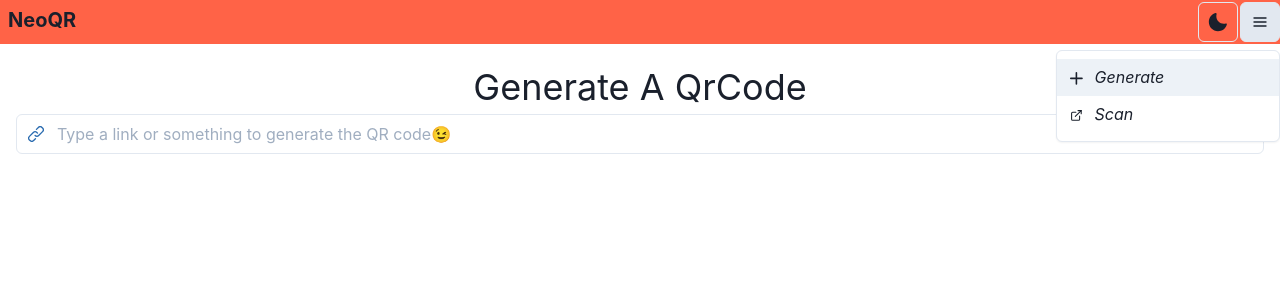
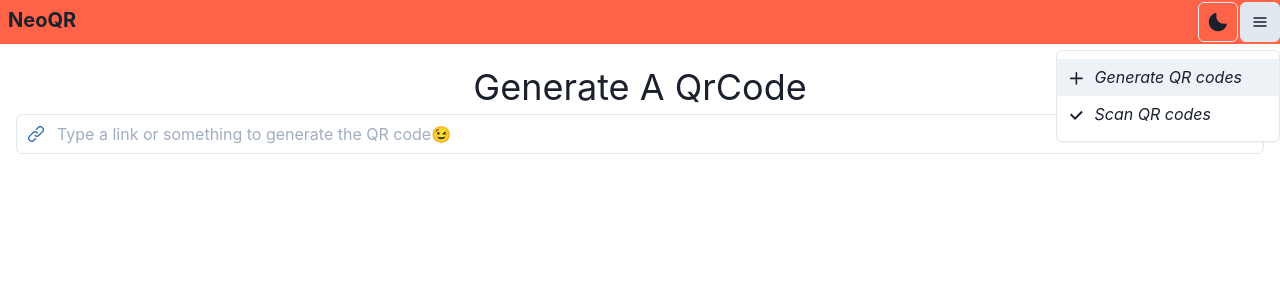
Before and after one commit to mostafa-taman-ashtrei/NeoQR, a React (Create React App) app: page /generate in a window 1280 px wide. Both pictures are taken after a click on the button 1260 px from the left and 22 px from the top of the page. Shown: the top 300 px of the page. Built offline with nearby package versions, Linux system fonts and the light colour scheme.

Commit message:
add qr download

```diff
--- a/public/index.html
+++ b/public/index.html
@@ -9,7 +9,6 @@
   <meta name="description" content="Web site created using create-react-app" />
   <link rel="apple-touch-icon" href="%PUBLIC_URL%/logo192.png" />
   <link rel="manifest" href="%PUBLIC_URL%/manifest.json" />
-  <link rel="https://cdnjs.cloudflare.com/ajax/libs/font-awesome/5.15.4/css/all.min.css" href="style.css">
   <title>React App</title>
 </head>
 
--- a/src/components/Nav.tsx
+++ b/src/components/Nav.tsx
@@ -1,7 +1,7 @@
 import React from 'react';
 import { Flex, Text, Heading, Box, Spacer, IconButton, Menu, MenuButton, MenuItem, MenuList } from '@chakra-ui/react';
 import { Link as RouterLink } from 'react-router-dom';
-import { HamburgerIcon, AddIcon, ExternalLinkIcon } from '@chakra-ui/icons';
+import { HamburgerIcon, AddIcon, CheckIcon } from '@chakra-ui/icons';
 import ThemeToggle from './ThemeToggle';
 
 const Nav: React.FC = () => (
@@ -24,13 +24,13 @@ const Nav: React.FC = () => (
                 <MenuList>
                     <RouterLink to="/generate">
                         <MenuItem icon={<AddIcon />}>
-                            <RouterLink to="/generate"><Text as="i">Generate</Text></RouterLink>
+                            <RouterLink to="/generate"><Text as="i">Generate QR codes</Text></RouterLink>
                         </MenuItem>
                     </RouterLink>
 
                     <RouterLink to="/scan">
-                        <MenuItem icon={<ExternalLinkIcon />}>
-                            <Text as="i">Scan</Text>
+                        <MenuItem icon={<CheckIcon />}>
+                            <Text as="i">Scan QR codes</Text>
                         </MenuItem>
                     </RouterLink>
                 </MenuList>
--- a/src/pages/GenerateQr.tsx
+++ b/src/pages/GenerateQr.tsx
@@ -5,6 +5,19 @@ import QRcode from 'qrcode.react';
 
 const GenerateQr: React.FC = () => {
     const [qrData, setQrData] = useState<string>('');
+
+    const downloadQR = () => {
+        const qrCanvasElement: HTMLCanvasElement | null = document.querySelector('canvas');
+        if (qrCanvasElement == null) return;
+        const url = qrCanvasElement.toDataURL('imgae/png').replace('image/png', 'image/octet-stream');
+
+        const downloadLink = document.createElement('a');
+        downloadLink.href = url;
+        downloadLink.download = 'NEOQR.png';
+        document.body.appendChild(downloadLink);
+        downloadLink.click();
+        document.body.removeChild(downloadLink);
+    };
 
     return (
         <Grid h="200px" gap={4} m={4}>
@@ -41,9 +54,9 @@ const GenerateQr: React.FC = () => {
                                     color="white"
                                     aria-label="Download QR code"
                                     icon={<DownloadIcon />}
+                                    onClick={downloadQR}
                                 />
                             </Tooltip>
-
                         </Center>
                     </GridItem>
                 )
```
